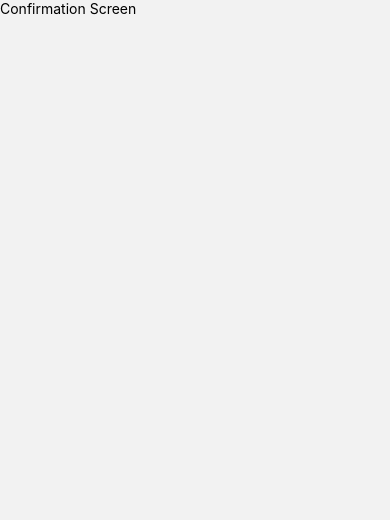
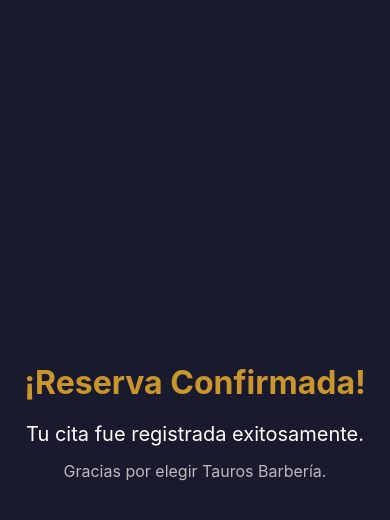
Before and after one commit to fingarland/tauros-barberia-app, a React Native app: screen /Confirmation in a window 390 px wide. Shown: the top 520 px of the page. Built offline with nearby package versions, Linux system fonts and the light colour scheme; no server answers; the database is empty.

Commit message:
feat: agregar reservas reales con supabase

```diff
--- a/src/screens/client/BarberDetailScreen.jsx
+++ b/src/screens/client/BarberDetailScreen.jsx
@@ -1,13 +1,23 @@
 import React from "react";
+import CustomButton from "../../components/CustomButton";
 import {
   View,
   Text,
   StyleSheet,
 } from "react-native";
 
-export default function BarberDetailScreen({ route }) {
+export default function BarberDetailScreen({
+  route,
+  navigation,
+}) {
 
   const { barber } = route.params;
+
+  const handleTimeSlots = () => {
+    navigation.navigate("TimeSlot", {
+      barber,
+    });
+  };
 
   return (
     <View style={styles.container}>
@@ -23,6 +33,11 @@ export default function BarberDetailScreen({ route }) {
       <Text style={styles.chair}>
         Silla #{barber.chair_number}
       </Text>
+
+      <CustomButton
+        title="Ver Horarios"
+        onPress={handleTimeSlots}
+      />
 
     </View>
   );
--- a/src/screens/client/BookingScreen.jsx
+++ b/src/screens/client/BookingScreen.jsx
@@ -1,10 +1,159 @@
-import React from "react";
-import { View, Text } from "react-native";
+import React, { useState } from "react";
+import { supabase } from "../../services/supabase";
+import {
+  View,
+  Text,
+  StyleSheet,
+  TextInput,
+} from "react-native";
 
-export default function BookingScreen() {
+import CustomButton from "../../components/CustomButton";
+
+export default function BookingScreen({
+  route,
+  navigation,
+}) {
+
+  const { barber, time } = route.params;
+
+  const [customerName, setCustomerName] =
+    useState("");
+
+  const [phone, setPhone] =
+    useState("");
+
+  const handleConfirmBooking = async () => {
+
+    if (!customerName || !phone) {
+      alert("Completa todos los campos");
+      return;
+    }
+
+    const { error } = await supabase
+      .from("appointments")
+      .insert([
+        {
+          customer_name: customerName,
+          phone: phone,
+          barber_id: barber.id,
+          barber_name: barber.name,
+          appointment_time: time,
+        },
+      ]);
+
+    if (error) {
+      console.log(
+        "Error guardando cita:",
+        error
+      );
+
+      alert("Error al guardar la reserva");
+      return;
+    }
+
+    navigation.navigate("Confirmation");
+  };
+
   return (
-    <View>
-      <Text>Booking Screen</Text>
+    <View style={styles.container}>
+
+      <Text style={styles.title}>
+        Confirmar Reserva
+      </Text>
+
+      <Text style={styles.info}>
+        Barbero:
+      </Text>
+
+      <Text style={styles.value}>
+        {barber.name}
+      </Text>
+
+      <Text style={styles.info}>
+        Hora:
+      </Text>
+
+      <Text style={styles.value}>
+        {time}
+      </Text>
+
+      <TextInput
+        style={styles.input}
+        placeholder="Nombre del cliente"
+        placeholderTextColor="#999"
+        value={customerName}
+        onChangeText={(text) => {
+
+          const onlyLetters =
+            text.replace(
+              /[^a-zA-ZáéíóúÁÉÍÓÚñÑ\s]/g,
+              ""
+            );
+
+          setCustomerName(onlyLetters);
+        }}
+      />
+
+      <TextInput
+        style={styles.input}
+        placeholder="Teléfono"
+        placeholderTextColor="#999"
+        keyboardType="phone-pad"
+        value={phone}
+        onChangeText={(text) => {
+
+          const onlyNumbers =
+            text.replace(/[^0-9]/g, "");
+
+          setPhone(onlyNumbers);
+        }}
+      />
+
+      <CustomButton
+        title="Confirmar Reserva"
+        onPress={handleConfirmBooking}
+      />
+
     </View>
   );
 }
+
+const styles = StyleSheet.create({
+  container: {
+    flex: 1,
+    backgroundColor: "#1A1A2E",
+    justifyContent: "center",
+    alignItems: "center",
+    paddingHorizontal: 20,
+  },
+
+  title: {
+    color: "#C8962A",
+    fontSize: 30,
+    fontWeight: "bold",
+    marginBottom: 30,
+  },
+
+  info: {
+    color: "#FFFFFF",
+    fontSize: 18,
+    marginTop: 10,
+  },
+
+  value: {
+    color: "#C8962A",
+    fontSize: 22,
+    fontWeight: "bold",
+    marginTop: 5,
+  },
+
+  input: {
+    width: "100%",
+    backgroundColor: "#2A2A40",
+    color: "#FFFFFF",
+    padding: 15,
+    borderRadius: 10,
+    marginTop: 20,
+    fontSize: 16,
+  },
+});
--- a/src/screens/client/ConfirmationScreen.jsx
+++ b/src/screens/client/ConfirmationScreen.jsx
@@ -1,10 +1,58 @@
 import React from "react";
-import { View, Text } from "react-native";
+import {
+  View,
+  Text,
+  StyleSheet,
+} from "react-native";
 
 export default function ConfirmationScreen() {
+
   return (
-    <View>
-      <Text>Confirmation Screen</Text>
+    <View style={styles.container}>
+
+      <Text style={styles.title}>
+        ¡Reserva Confirmada!
+      </Text>
+
+      <Text style={styles.subtitle}>
+        Tu cita fue registrada exitosamente.
+      </Text>
+
+      <Text style={styles.message}>
+        Gracias por elegir Tauros Barbería.
+      </Text>
+
     </View>
   );
 }
+
+const styles = StyleSheet.create({
+  container: {
+    flex: 1,
+    backgroundColor: "#1A1A2E",
+    justifyContent: "center",
+    alignItems: "center",
+    paddingHorizontal: 20,
+  },
+
+  title: {
+    color: "#C8962A",
+    fontSize: 32,
+    fontWeight: "bold",
+    textAlign: "center",
+  },
+
+  subtitle: {
+    color: "#FFFFFF",
+    fontSize: 20,
+    marginTop: 20,
+    textAlign: "center",
+  },
+
+  message: {
+    color: "#BBBBBB",
+    fontSize: 16,
+    marginTop: 15,
+    textAlign: "center",
+  },
+});
--- a/src/screens/client/TimeSlotScreen.jsx
+++ b/src/screens/client/TimeSlotScreen.jsx
@@ -1,10 +1,77 @@
 import React from "react";
-import { View, Text } from "react-native";
+import {
+  View,
+  Text,
+  StyleSheet,
+} from "react-native";
 
-export default function TimeSlotScreen() {
+import CustomButton from "../../components/CustomButton";
+
+export default function TimeSlotScreen({
+  route,
+  navigation,
+}) {
+
+  const { barber } = route.params;
+
+  const timeSlots = [
+    "10:00 AM",
+    "11:00 AM",
+    "2:00 PM",
+    "4:00 PM",
+  ];
+
+  const handleSelectTime = (time) => {
+    navigation.navigate("Booking", {
+      barber,
+      time,
+    });
+  };
+
   return (
-    <View>
-      <Text>Time Slot Screen</Text>
+    <View style={styles.container}>
+
+      <Text style={styles.title}>
+        Horarios de {barber.name}
+      </Text>
+
+      <Text style={styles.subtitle}>
+        Selecciona una hora disponible
+      </Text>
+
+      {timeSlots.map((time) => (
+        <CustomButton
+          key={time}
+          title={time}
+          onPress={() => handleSelectTime(time)}
+        />
+      ))}
+
     </View>
   );
 }
+
+const styles = StyleSheet.create({
+  container: {
+    flex: 1,
+    backgroundColor: "#1A1A2E",
+    justifyContent: "center",
+    alignItems: "center",
+    paddingHorizontal: 20,
+  },
+
+  title: {
+    color: "#C8962A",
+    fontSize: 28,
+    fontWeight: "bold",
+    textAlign: "center",
+  },
+
+  subtitle: {
+    color: "#FFFFFF",
+    fontSize: 18,
+    marginTop: 15,
+    marginBottom: 20,
+    textAlign: "center",
+  },
+});
```
